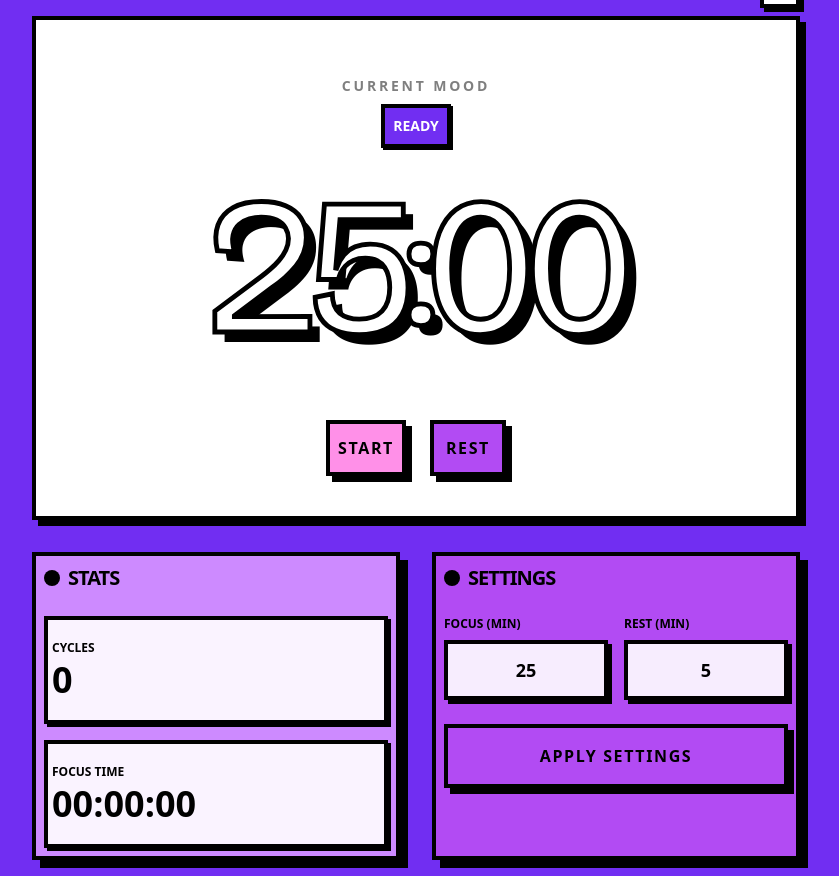
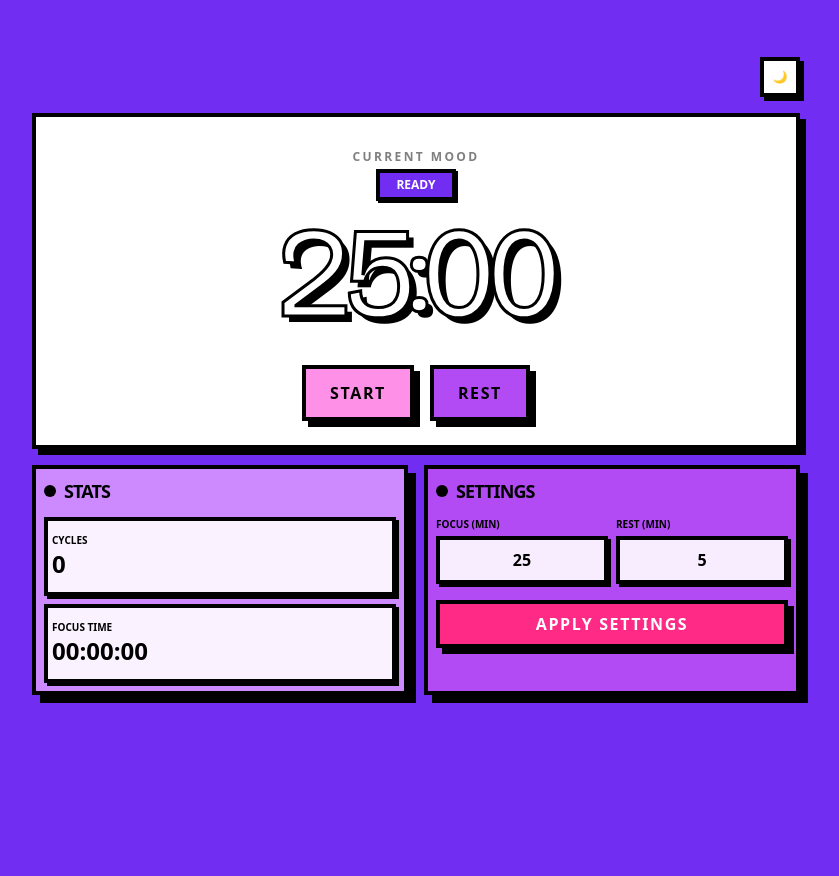
Before and after one commit to stherzada/pomodoro, a React (Vite) app: page / in a window 1280 px wide. Shown: the whole page, without its empty margins (224-1063 px from the left). After the commit the page ends 800 px from the top, so only its background shows below. Built offline with nearby package versions, Linux system fonts and the light colour scheme; a web font is replaced by a local one.

Commit message:
refactor: update to neobrutalist UI, improve dark mode toggling, and adjust layout spacing

```diff
--- a/src/App.tsx
+++ b/src/App.tsx
@@ -3,7 +3,7 @@ import { PomodoroTimer } from "./components/Pomodoro/PomodoroTimer"
 
 function App() {
   return (
-    <main className="min-h-screen w-full flex items-center justify-center p-4">
+    <main className="min-h-screen w-full flex items-center justify-center pt-12 pb-10 px-4">
       <PomodoroTimer
         PomodoroTime={1500}
         shortRestTime={300}
--- a/src/components/Buttton/Button.tsx
+++ b/src/components/Buttton/Button.tsx
@@ -4,7 +4,7 @@ interface Props {
   text: string
   onClick?: () => void
   className?: string
-  variant?: 'primary' | 'secondary' | 'danger'
+  variant?: 'primary' | 'secondary' | 'danger' | 'accent'
 }
 
 export function Button({ text, onClick, className = "", variant = 'primary' }: Props) {
@@ -12,6 +12,7 @@ export function Button({ text, onClick, className = "", variant = 'primary' }: P
     primary: "bg-[#b24bf3] hover:bg-[#c66cfa]",
     secondary: "bg-[#ff90e8] hover:bg-[#ffb3f0]",
     danger: "bg-[#712ef2] text-white hover:bg-[#854bf4]",
+    accent: "bg-[#ff2a85] text-white hover:bg-[#ff4d9a]",
   }
 
   return (
--- a/src/components/Pomodoro/Pomodoro.css
+++ b/src/components/Pomodoro/Pomodoro.css
@@ -6,16 +6,16 @@ input[type="number"]::-webkit-outer-spin-button {
 
 .timer {
     font-family: 'Bricolage Grotesque', sans-serif;
-    font-size: clamp(4rem, 15vw, 10rem);
+    font-size: clamp(3rem, 12vw, 8rem);
     font-variant-numeric: tabular-nums;
-    line-height: 1;
+    line-height: 0.9;
     display: flex;
     justify-content: center;
     align-items: center;
     text-transform: uppercase;
     color: white;
-    -webkit-text-stroke: 4px black;
-    text-shadow: 8px 8px 0px #000;
+    -webkit-text-stroke: 3px black;
+    text-shadow: 6px 6px 0px #000;
     letter-spacing: -0.05em;
     transition: all 0.3s ease;
 }
--- a/src/components/Pomodoro/PomodoroTimer.tsx
+++ b/src/components/Pomodoro/PomodoroTimer.tsx
@@ -34,37 +34,37 @@ export function PomodoroTimer(props: PomodoroConfig) {
     <motion.div
       initial={{ opacity: 0, scale: 0.95 }}
       animate={{ opacity: 1, scale: 1 }}
-      className="max-w-3xl w-full flex flex-col gap-8 relative"
+      className="max-w-3xl w-full flex flex-col gap-4 relative"
     >
       <button
         onClick={theme.toggleNightMode}
-        className="absolute -top-12 right-0 bg-white dark:bg-slate-800 dark:text-white border-4 border-black px-4 py-2 shadow-[4px_4px_0_0_#000] active:shadow-none active:translate-x-1 active:translate-y-1 font-black transition-all z-50 text-xs tracking-wider !p-2"
+        className="absolute -top-14 right-0 bg-white dark:bg-slate-800 dark:text-white border-4 border-black px-4 py-2 shadow-[4px_4px_0_0_#000] active:shadow-none active:translate-x-1 active:translate-y-1 font-black transition-all z-50 text-xs tracking-wider !p-2"
       >
         {theme.isNightMode ? "☀️" : "🌙"}
       </button>
 
       {/* Timer Card */}
-      <div className={`${cardBase} flex flex-col items-center gap-2 relative overflow-hidden`}>
-        <div className="flex flex-col items-center z-10 w-full pt-4 !mx-24 !my-8  ">
-          <span className="text-sm font-black uppercase tracking-[0.2em] text-black/50 dark:text-white/50 mb-4 transition-colors !mb-2">Current Mood</span>
-          <span className={`px-6 py-2 text-sm font-black uppercase border-4 border-black shadow-[2px_2px_0_0_#000] transition-colors !px-2 ${p.working ? 'bg-neomagenta text-white' : p.resting ? 'bg-neopink text-black' : 'bg-neoviolet text-white'}`}>
+      <div className={`${cardBase} flex flex-col items-center gap-1 relative overflow-hidden`}>
+        <div className="flex flex-col items-center z-10 w-full pt-2 !mx-12 !my-4">
+          <span className="text-xs font-black uppercase tracking-[0.2em] text-black/50 dark:text-white/50 mb-2 transition-colors !mb-1">Current Mood</span>
+          <span className={`px-4 py-1 text-xs font-black uppercase border-4 border-black shadow-[2px_2px_0_0_#000] transition-colors ${p.working ? 'bg-neomagenta text-white' : p.resting ? 'bg-neopink text-black' : 'bg-neoviolet text-white'}`}>
             {p.working ? "Work Mode" : p.resting ? "Resting" : "Ready"}
           </span>
 
-          <div className="my-10 w-full flex justify-center scale-110">
+          <div className="my-4 w-full flex justify-center scale-100">
             <Timer mainTime={p.mainTime} />
           </div>
 
-          <div className="flex gap-6 flex-wrap justify-center !mt-8">
-            <Button text="Start" onClick={() => p.configureWork()} variant="secondary" className="!p-2" />
-            <Button text="Rest" onClick={() => p.configureRest(false)} variant="primary" className="!p-3" />
+          <div className="flex gap-4 flex-wrap justify-center !mt-4">
+            <Button text="Start" onClick={() => p.configureWork()} variant="secondary" className="!p-2 !px-6" />
+            <Button text="Rest" onClick={() => p.configureRest(false)} variant="primary" className="!p-3 !px-6" />
             <AnimatePresence>
               {(p.working || p.resting) && (
                 <Button
                   text={p.timeCounting ? "Pause" : "Play"}
                   onClick={() => p.setTimeCouting(!p.timeCounting)}
                   variant="danger"
-                  className="!p-2"
+                  className="!p-2 !px-6"
                 />
               )}
             </AnimatePresence>
@@ -72,7 +72,7 @@ export function PomodoroTimer(props: PomodoroConfig) {
         </div>
       </div>
 
-      <div className="grid grid-cols-1 md:grid-cols-2 gap-8">
+      <div className="grid grid-cols-1 md:grid-cols-2 gap-4">
         <StatsCard
           completedCycles={p.completetedCycles}
           fullWorkingTime={p.fullWorkingTime}
--- a/src/components/Pomodoro/components/SettingsCard.tsx
+++ b/src/components/Pomodoro/components/SettingsCard.tsx
@@ -13,17 +13,17 @@ interface Props {
 export function SettingsCard({ cardBase, workInput, setWorkInput, restInput, setRestInput, onApply }: Props) {
   return (
     <div className={`${cardBase} !bg-neopurple dark:!bg-[#8528c1] !shadow-[8px_8px_0px_0px_rgba(0,0,0,1)]`}>
-      <h3 className="font-black uppercase mb-6 tracking-tighter text-black flex items-center gap-2 text-xl">
-        <span className="w-4 h-4 bg-black rounded-full"></span>
+      <h3 className="font-black uppercase mb-3 tracking-tighter text-black dark:text-white flex items-center gap-2 text-lg transition-colors">
+        <span className="w-3 h-3 bg-black dark:bg-white rounded-full transition-colors"></span>
         Settings
       </h3>
-      <div className="flex flex-col gap-6">
-        <div className="grid grid-cols-2 gap-4">
-          <div className="flex flex-col gap-2">
-            <label className="text-xs font-black uppercase dark:text-white/80">Focus (min)</label>
-            <div className="bg-white/90 dark:bg-slate-900/90 border-4 border-black shadow-[4px_4px_0px_0px_rgba(0,0,0,1)] focus-within:translate-x-1 focus-within:translate-y-1 focus-within:shadow-[1px_1px_0px_0px_rgba(0,0,0,1)] transition-all flex">
+      <div className="flex flex-col gap-4">
+        <div className="grid grid-cols-2 gap-2">
+          <div className="flex flex-col gap-1">
+            <label className="text-[10px] font-black uppercase dark:text-white/80">Focus (min)</label>
+            <div className="bg-white/90 dark:bg-black/40 border-4 border-black shadow-[3px_3px_0px_0px_rgba(0,0,0,1)] transition-all flex">
               <input
-                className="w-full bg-transparent p-3 text-lg font-black outline-none placeholder-black/30 dark:placeholder-white/30 dark:text-white transition-colors text-center"
+                className="w-full bg-transparent p-2 text-base font-black outline-none placeholder-black/30 dark:placeholder-white/30 text-black dark:text-white transition-colors text-center"
                 type="number"
                 value={workInput}
                 onChange={(e) => {
@@ -33,11 +33,11 @@ export function SettingsCard({ cardBase, workInput, setWorkInput, restInput, set
               />
             </div>
           </div>
-          <div className="flex flex-col gap-2">
-            <label className="text-xs font-black uppercase dark:text-white/80">Rest (min)</label>
-            <div className="bg-white/90 dark:bg-slate-900/90 border-4 border-black shadow-[4px_4px_0px_0px_rgba(0,0,0,1)] focus-within:translate-x-1 focus-within:translate-y-1 focus-within:shadow-[1px_1px_0px_0px_rgba(0,0,0,1)] transition-all flex">
+          <div className="flex flex-col gap-1">
+            <label className="text-[10px] font-black uppercase dark:text-white/80">Rest (min)</label>
+            <div className="bg-white/90 dark:bg-black/40 border-4 border-black shadow-[3px_3px_0px_0px_rgba(0,0,0,1)] transition-all flex">
               <input
-                className="w-full bg-transparent p-3 text-lg font-black outline-none placeholder-black/30 dark:placeholder-white/30 dark:text-white transition-colors text-center"
+                className="w-full bg-transparent p-2 text-base font-black outline-none placeholder-black/30 dark:placeholder-white/30 text-black dark:text-white transition-colors text-center"
                 type="number"
                 value={restInput}
                 onChange={(e) => {
@@ -49,10 +49,10 @@ export function SettingsCard({ cardBase, workInput, setWorkInput, restInput, set
           </div>
         </div>
         <Button
-          className="w-full !px-4 !py-4"
+          className="w-full !px-3 !py-2"
           text="Apply Settings"
           onClick={onApply}
-          variant="primary"
+          variant="accent"
         />
       </div>
     </div>
--- a/src/components/Pomodoro/components/StatsCard.tsx
+++ b/src/components/Pomodoro/components/StatsCard.tsx
@@ -10,18 +10,18 @@ interface Props {
 export function StatsCard({ completedCycles, fullWorkingTime, cardBase }: Props) {
   return (
     <div className={`${cardBase} !bg-[#cd8aff] dark:!bg-[#712ef2] !shadow-[8px_8px_0px_0px_rgba(0,0,0,1)]`}>
-      <h3 className="font-black uppercase mb-6 tracking-tighter text-black flex items-center gap-2 text-xl">
-        <span className="w-4 h-4 bg-black rounded-full"></span>
+      <h3 className="font-black uppercase mb-3 tracking-tighter text-black dark:text-white flex items-center gap-2 text-lg transition-colors">
+        <span className="w-3 h-3 bg-black dark:bg-white rounded-full transition-colors"></span>
         Stats
       </h3>
-      <div className="grid grid-cols-1 gap-4">
-        <div className="bg-white/90 dark:bg-slate-900/90 p-5 border-4 border-black shadow-[3px_3px_0_0_#000] focus-within:shadow-[1px_1px_0_0_#000] transition-all !pl-1">
-          <p className="text-xs font-black uppercase dark:text-white/80 mb-1 transition-colors">Cycles</p>
-          <p className="text-4xl font-black dark:text-white transition-colors">{completedCycles}</p>
+      <div className="grid grid-cols-1 gap-2">
+        <div className="bg-white/90 dark:bg-black/40 p-3 border-4 border-black shadow-[3px_3px_0_0_#000] transition-all !pl-1">
+          <p className="text-[10px] font-black uppercase dark:text-black/80 mb-0 transition-colors">Cycles</p>
+          <p className="text-2xl font-black text-black dark:text-white transition-colors">{completedCycles}</p>
         </div>
-        <div className="bg-white/90 dark:bg-slate-900/90 p-5 border-4 border-black shadow-[3px_3px_0_0_#000] transition-all !pl-1">
-          <p className="text-xs font-black uppercase dark:text-white/80 mb-1 transition-colors">Focus Time</p>
-          <p className="text-4xl font-black dark:text-white transition-colors">{secondsToTime(fullWorkingTime)}</p>
+        <div className="bg-white/90 dark:bg-black/40 p-3 border-4 border-black shadow-[3px_3px_0_0_#000] transition-all !pl-1">
+          <p className="text-[10px] font-black uppercase dark:text-black/80 mb-0 transition-colors">Focus Time</p>
+          <p className="text-2xl font-black text-black dark:text-white transition-colors">{secondsToTime(fullWorkingTime)}</p>
         </div>
       </div>
     </div>
--- a/src/hooks/use-night-mode.ts
+++ b/src/hooks/use-night-mode.ts
@@ -5,9 +5,9 @@ export function useNightMode() {
 
   useEffect(() => {
     if (isNightMode) {
-      document.body.classList.add("dark")
+      document.documentElement.classList.add("dark")
     } else {
-      document.body.classList.remove("dark")
+      document.documentElement.classList.remove("dark")
     }
   }, [isNightMode])
 
--- a/src/index.css
+++ b/src/index.css
@@ -33,7 +33,7 @@ body {
   overflow-x: hidden;
 }
 
-body.dark {
+.dark body {
   background-color: var(--color-neoviolet-dark);
 }
 
@@ -41,7 +41,7 @@ body.working {
   background-color: var(--color-neomagenta);
 }
 
-body.dark.working {
+.dark body.working {
   background-color: var(--color-neomagenta-dark);
 }
 
@@ -49,6 +49,6 @@ body.resting {
   background-color: var(--color-neopink);
 }
 
-body.dark.resting {
+.dark body.resting {
   background-color: var(--color-neopink-dark);
 }
```
Also changed, not shown: public/cover_compact.png (added), 1 other file (tests, documents, lock files or other folders).
